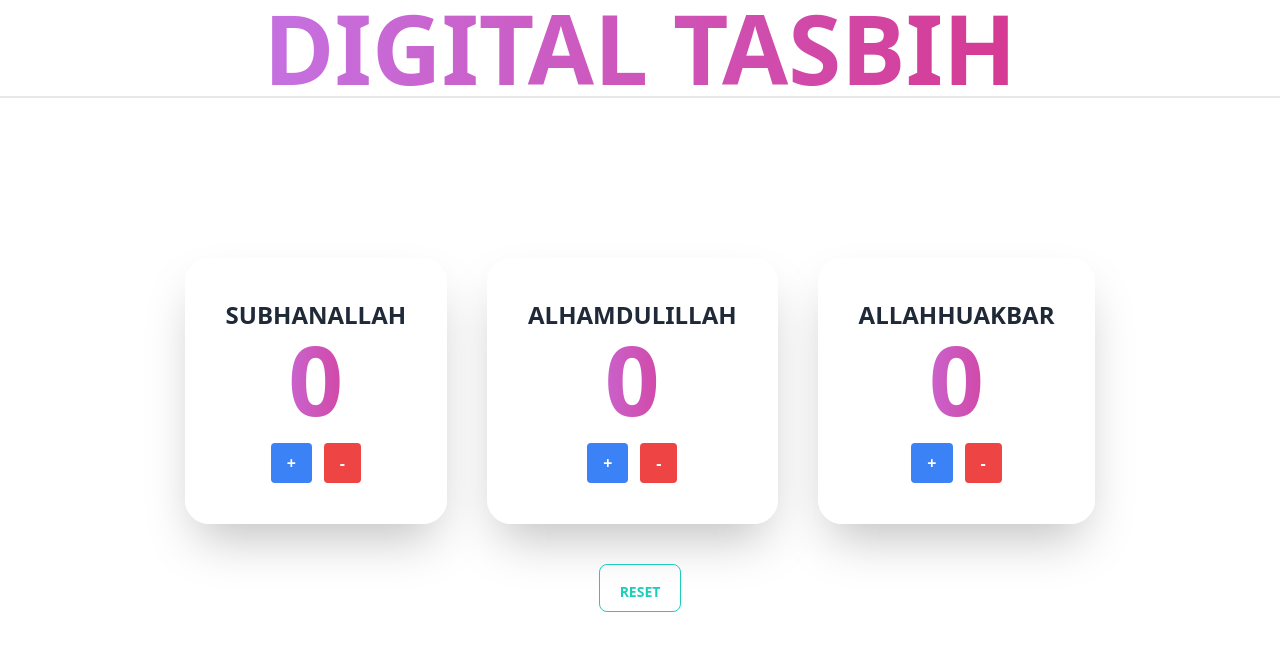
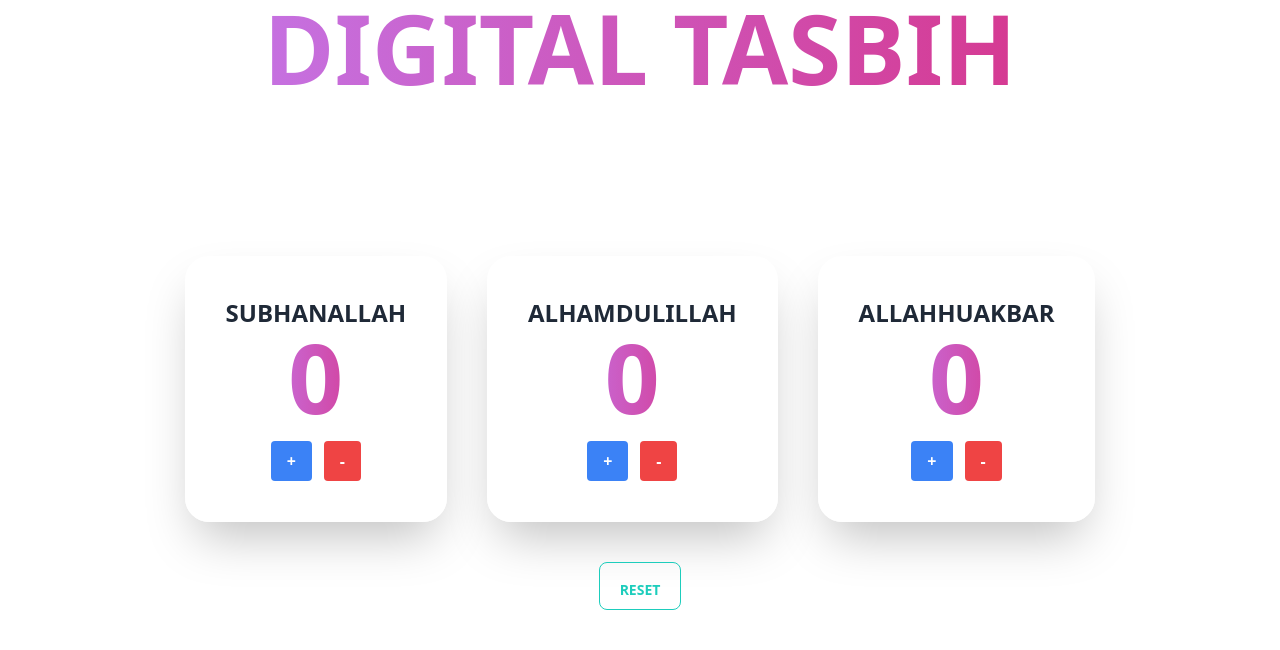
Before and after one commit to anfal11/tasbih-Count, a plain HTML site: page index.html in a window 1280 px wide. Drawn offline with nearby package versions, Linux system fonts and the light colour scheme.

Commit message:
border removed

```diff
--- a/index.html
+++ b/index.html
@@ -14,7 +14,7 @@
 <body>
 
     <h1
-        class="font-extrabold uppercase text-center text-transparent text-6xl md:text-8xl bg-clip-text bg-gradient-to-r from-purple-400 to-pink-600 border-b-2">
+        class="font-extrabold uppercase text-center text-transparent text-6xl md:text-8xl bg-clip-text bg-gradient-to-r from-purple-400 to-pink-600">
         Digital Tasbih</h1>
 
     <main>
```
